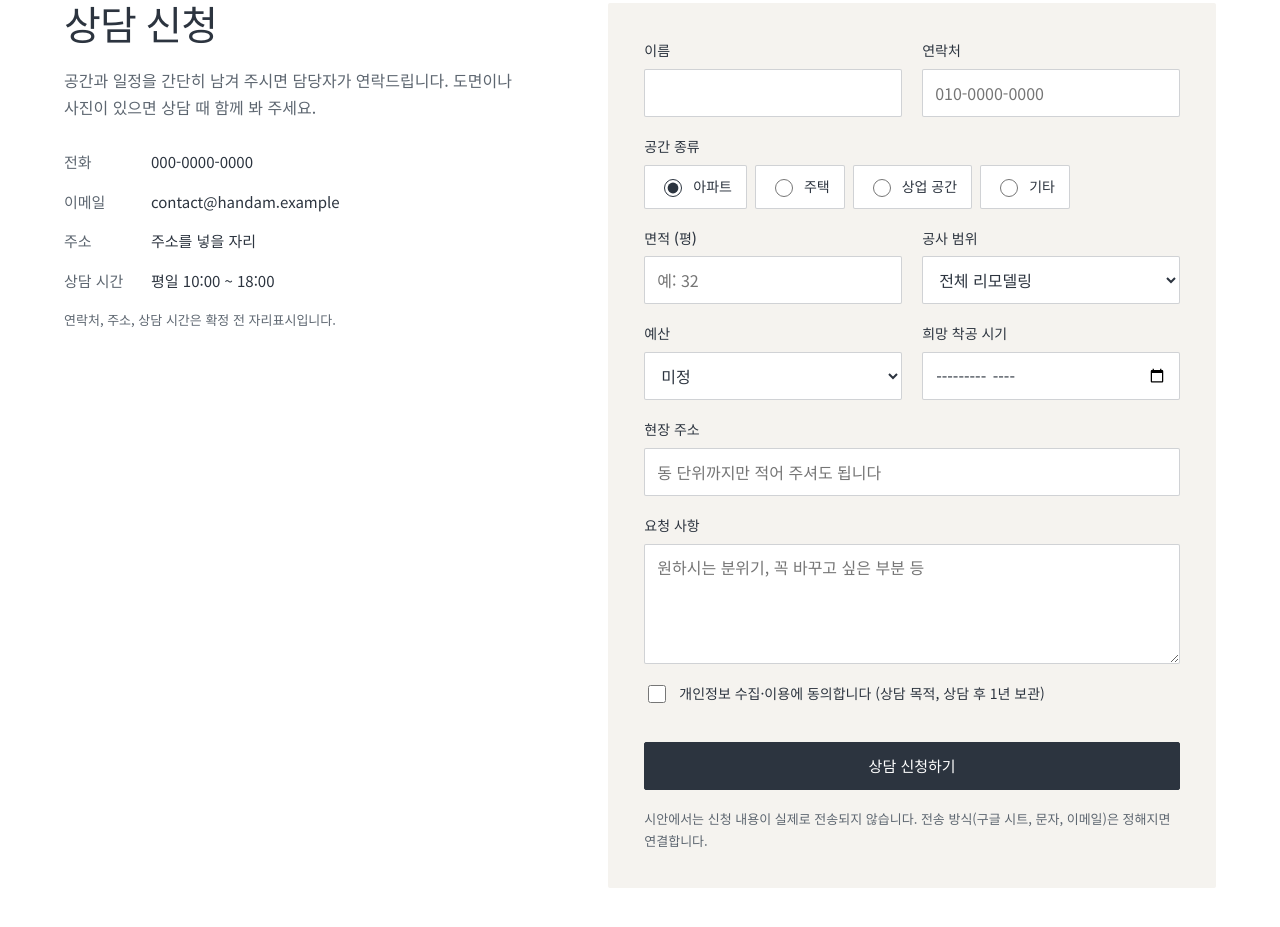
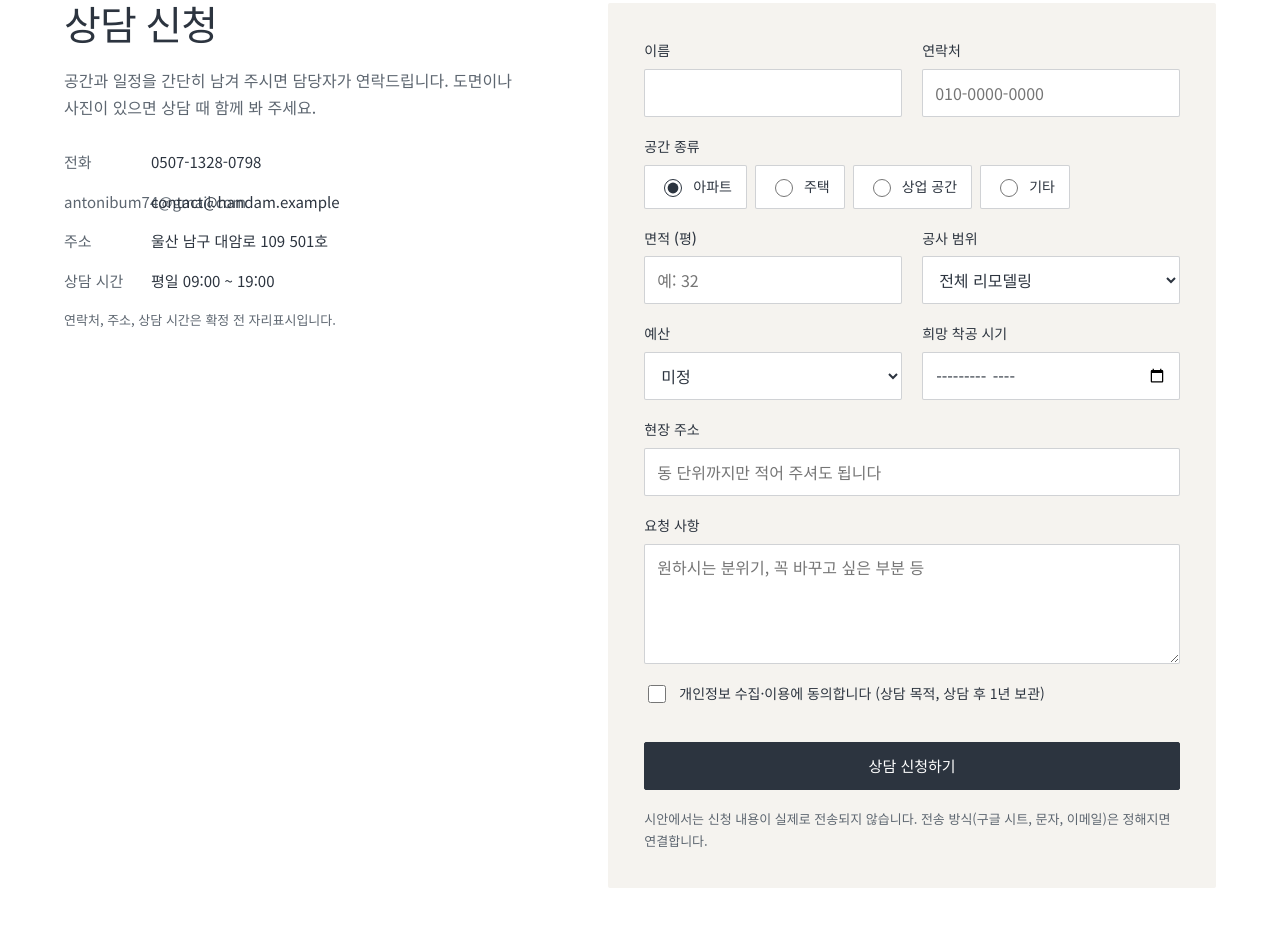
Before and after one commit to handam-design/home, a plain HTML site: page index.html in a window 1280 px wide. Shown: the part 4494-5421 px from the top of the page. Drawn offline with Linux system fonts and the light colour scheme.

Commit message:
Add files via upload

```diff
--- a/index.html
+++ b/index.html
@@ -301,10 +301,10 @@ footer b{color:var(--deepink);font-size:17px}
       <h2>상담 신청</h2>
       <p class="muted" style="margin-top:16px">공간과 일정을 간단히 남겨 주시면 담당자가 연락드립니다. 도면이나 사진이 있으면 상담 때 함께 봐 주세요.</p>
       <dl class="info">
-        <div><dt>전화</dt><dd style="margin:0">000-0000-0000</dd></div>
-        <div><dt>이메일</dt><dd style="margin:0">contact@handam.example</dd></div>
-        <div><dt>주소</dt><dd style="margin:0">주소를 넣을 자리</dd></div>
-        <div><dt>상담 시간</dt><dd style="margin:0">평일 10:00 ~ 18:00</dd></div>
+        <div><dt>전화</dt><dd style="margin:0">0507-1328-0798</dd></div>
+        <div><dt>antonibum74@gmail.com</dt><dd style="margin:0">contact@handam.example</dd></div>
+        <div><dt>주소</dt><dd style="margin:0">울산 남구 대암로 109 501호</dd></div>
+        <div><dt>상담 시간</dt><dd style="margin:0">평일 09:00 ~ 19:00</dd></div>
       </dl>
       <p class="note" style="margin-top:16px">연락처, 주소, 상담 시간은 확정 전 자리표시입니다.</p>
     </div>
```
